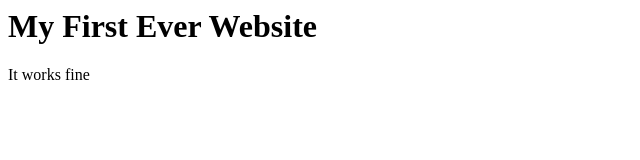
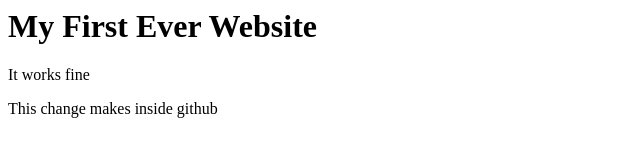
Before and after one commit to Shomrat-Sahabuddin/my-first-website, a plain HTML site: page index.html in a window 1280 px wide. Shown: the whole page, without its empty margins (0-640 px from the left). Drawn offline with Linux system fonts and the light colour scheme.

Commit message:
Owner added something

```diff
--- a/index.html
+++ b/index.html
@@ -1,2 +1,3 @@
 <h1>My First Ever Website</h1>
 <p>It works fine</p>
+<p>This change makes inside github</p>
```
